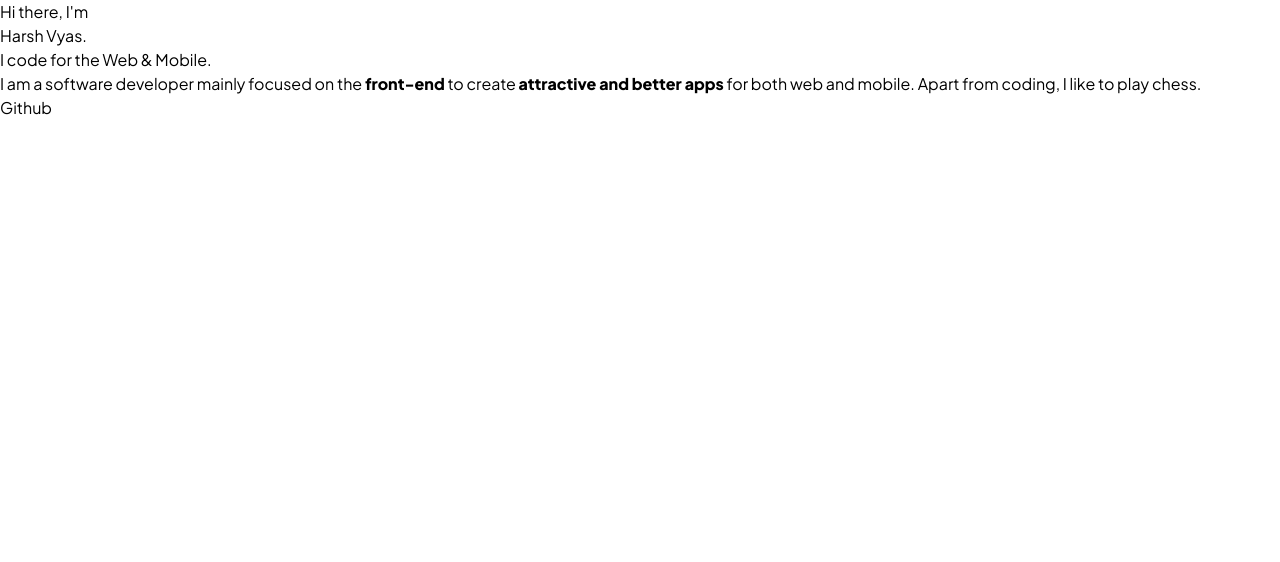
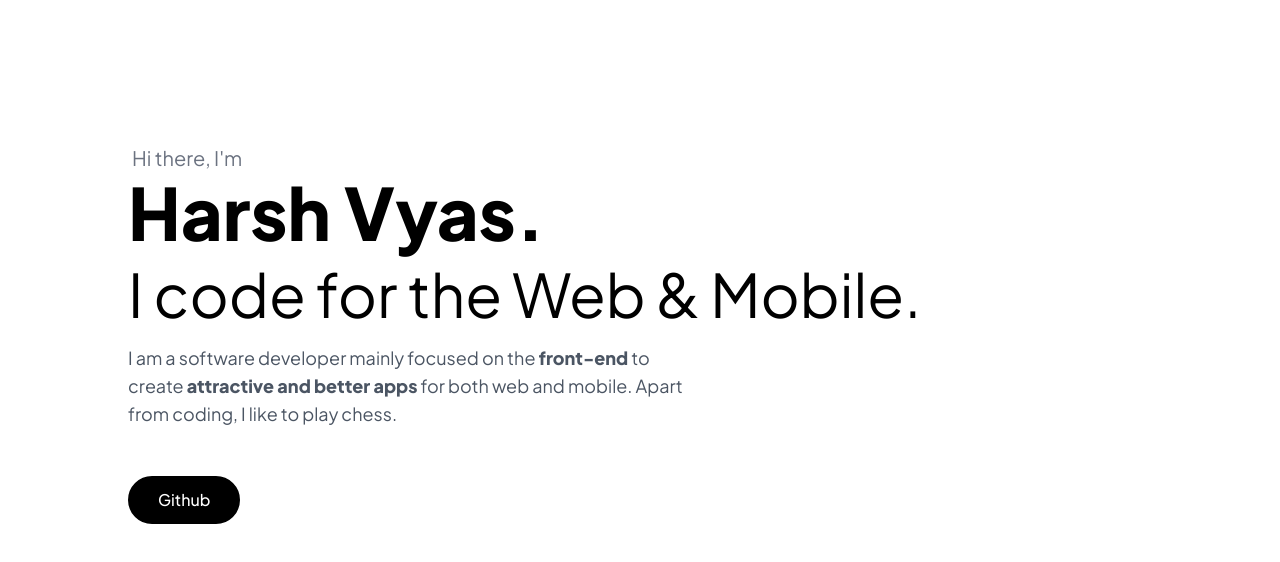
Before and after one commit to hrvsdev/hrvs, a Next.js app: page / in a window 1280 px wide. Shown: the top 562 px of the page. Built offline with nearby package versions, Linux system fonts and the light colour scheme.

Commit message:
fixed export error on tailwind config

```diff
--- a/tailwind.config.js
+++ b/tailwind.config.js
@@ -1,11 +1,11 @@
 /** @type {import('tailwindcss').Config} */
-
-const content = ["./pages/**/*.{js,ts,jsx,tsx}", "./components/**/*.{js,ts,jsx,tsx}"];
-
-const theme = {
-  extend: {},
-};
-
-const plugins = [];
-
-export { content, theme, plugins };
+module.exports = {
+  content: [
+    "./pages/**/*.{js,ts,jsx,tsx}",
+    "./components/**/*.{js,ts,jsx,tsx}",
+  ],
+  theme: {
+    extend: {},
+  },
+  plugins: [],
+}
```
